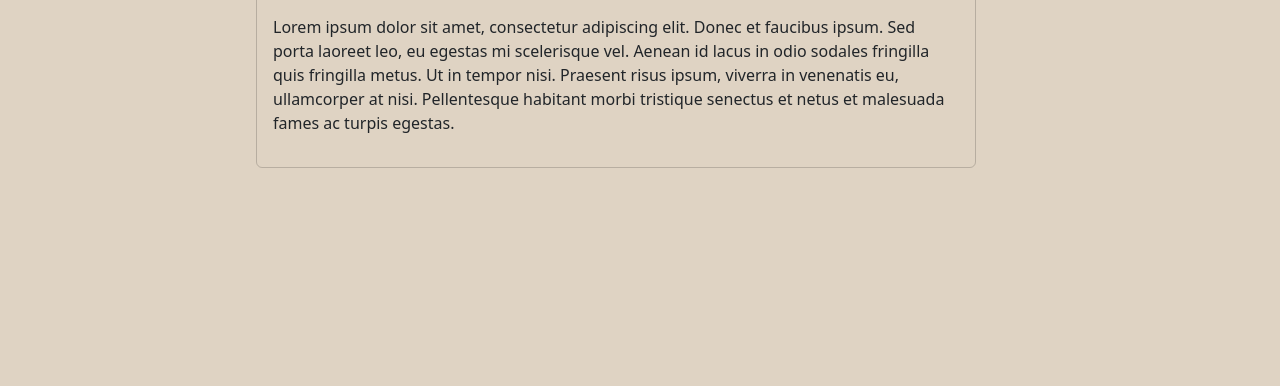
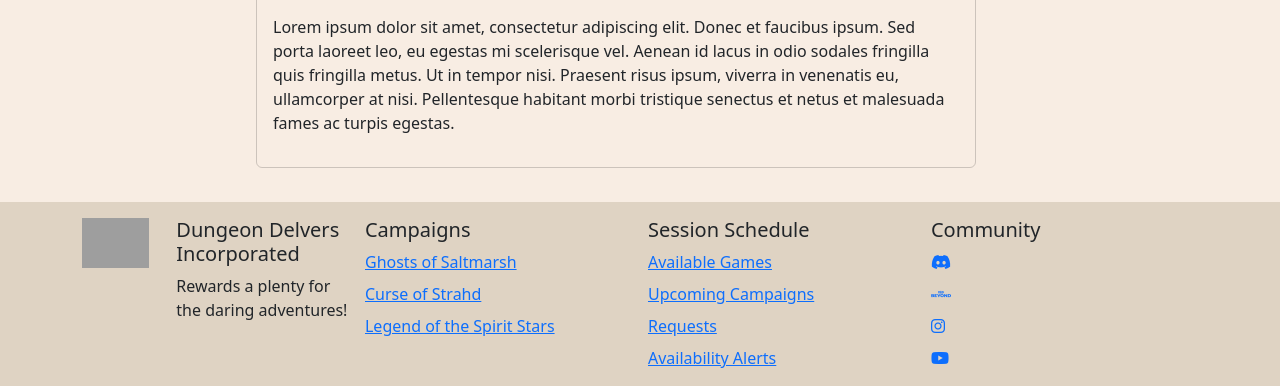
Before and after one commit to Dean-Baylem/Campaign_Website, a Flask app: page / in a window 1280 px wide. Shown: the part 2321-2707 px from the top of the page. Before the commit the page ends 2489 px from the top, so only its background shows below. Run offline with Flask 2, Linux system fonts and the light colour scheme; data comes from the database, SQL or seed files in the repository; some libraries are stand-ins or nearby versions; grey boxes are pictures that could not be loaded.

Commit message:
10/24/2022 - Footer start

```diff
--- a/static/css/styles.css
+++ b/static/css/styles.css
@@ -67,7 +67,7 @@
 /* Card CSS Settings  */
 
 #campaign-cards {
-  background-color: #DFD3C3;
+  background-color: #F8EDE3;
 }
 
 .card {
--- a/templates/campaign_page.html
+++ b/templates/campaign_page.html
@@ -100,7 +100,7 @@
       </div>
     </div>
 </section>
-<section id="central-location" class="section-area dark-bg">
+<section id="central-location" class="section-area light-bg">
   <div class="container-fluid">
     <div class="row main-location-row">
       <div class="col-lg-12">
--- a/templates/header.html
+++ b/templates/header.html
@@ -13,6 +13,10 @@
   <!-- MDB -->
   <link rel="stylesheet" href="css/mdb.min.css" />
   <script type="text/javascript" src="js/mdb.min.js"></script>
+
+  <!-- Font Awesome Setup -->
+  <script src="https://kit.fontawesome.com/49e780468a.js" crossorigin="anonymous"></script>
+
 </head>
 <body>
 <section id="title">
--- a/templates/index.html
+++ b/templates/index.html
@@ -36,3 +36,60 @@
     </div>
     </div>
   </section>
+<footer class="dark-bg">
+    <div class="container dark-bg">
+        <div class="row g-3">
+            <div class="col-1">
+                <a target="_blank" href="https://icons8.com/icon/vM1UwslLOlQc/castle"><img src="https://img.icons8.com/carbon-copy/344/castle.png" style="height: 50px; width: auto;"></a>
+                </div>
+            <div class="col-2">
+                <h5>Dungeon Delvers Incorporated</h5>
+                <p>Rewards a plenty for the daring adventures!</p>
+            </div>
+            <div class="col-3">
+                <h5>Campaigns</h5>
+                <ul class="list-unstyled">
+                    {% for campaign in all_campaigns %}
+                    <li class="mb-2">
+                        <a href="{{ url_for('campaign_page', story_id=campaign.id) }}">{{campaign.title}}</a>
+                    </li>
+                    {% endfor %}
+                </ul>
+            </div>
+            <div class="col-3">
+                <h5>Session Schedule</h5>
+                <ul class="list-unstyled">
+                    <li class="mb-2">
+                        <a href="#">Available Games</a>
+                    </li>
+                    <li class="mb-2">
+                        <a href="#">Upcoming Campaigns</a>
+                    </li>
+                    <li class="mb-2">
+                        <a href="#">Requests</a>
+                    </li>
+                    <li class="mb-2">
+                        <a href="#">Availability Alerts</a>
+                    </li>
+                </ul>
+            </div>
+            <div class="col-3">
+                <h5>Community</h5>
+                <ul class="list-unstyled">
+                    <li class="mb-2">
+                        <a href="#"><i class="fa-brands fa-discord"></i></a>
+                    </li>
+                    <li class="mb-2">
+                        <a href="#"><i class="fa-brands fa-d-and-d-beyond"></i></a>
+                    </li>
+                    <li class="mb-2">
+                        <a href="#"><i class="fa-brands fa-instagram"></i></a>
+                    </li>
+                    <li class="mb-2">
+                        <a href="#"><i class="fa-brands fa-youtube"></i></a>
+                    </li>
+                </ul>
+            </div>
+        </div>
+    </div>
+</footer>
```
Also changed, not shown: templates/footer.html (added, +178 -0 lines), static/images/castle-icon.png (added).
